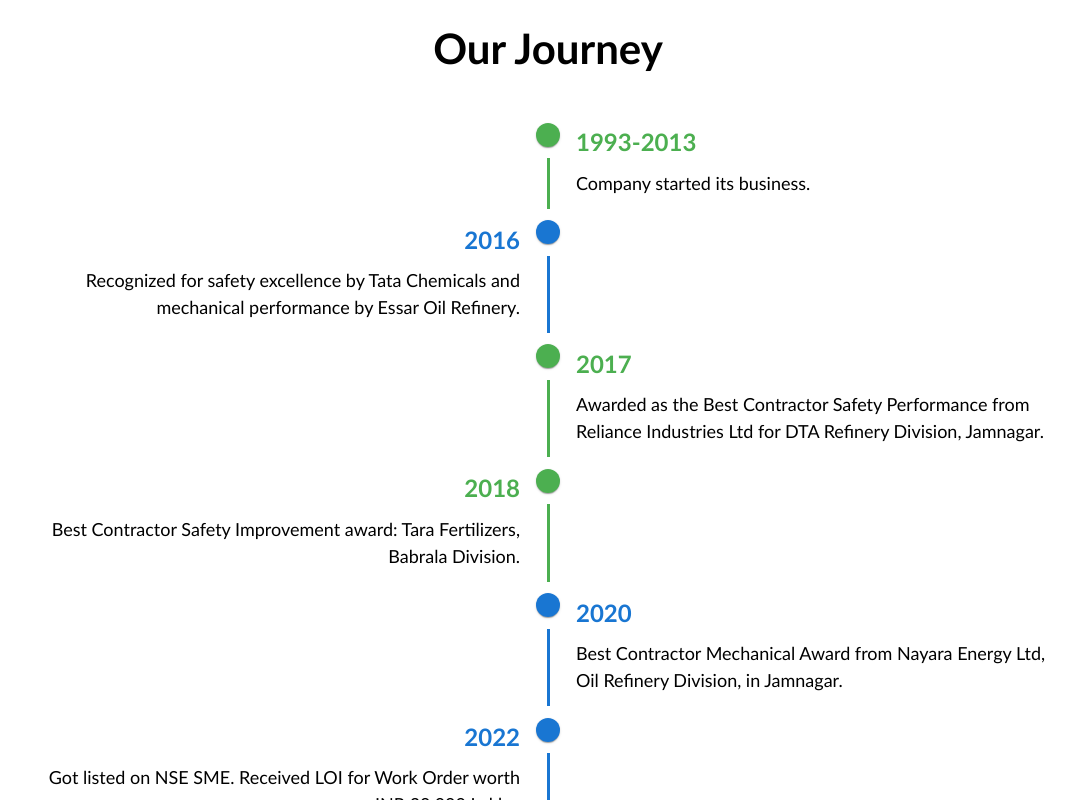
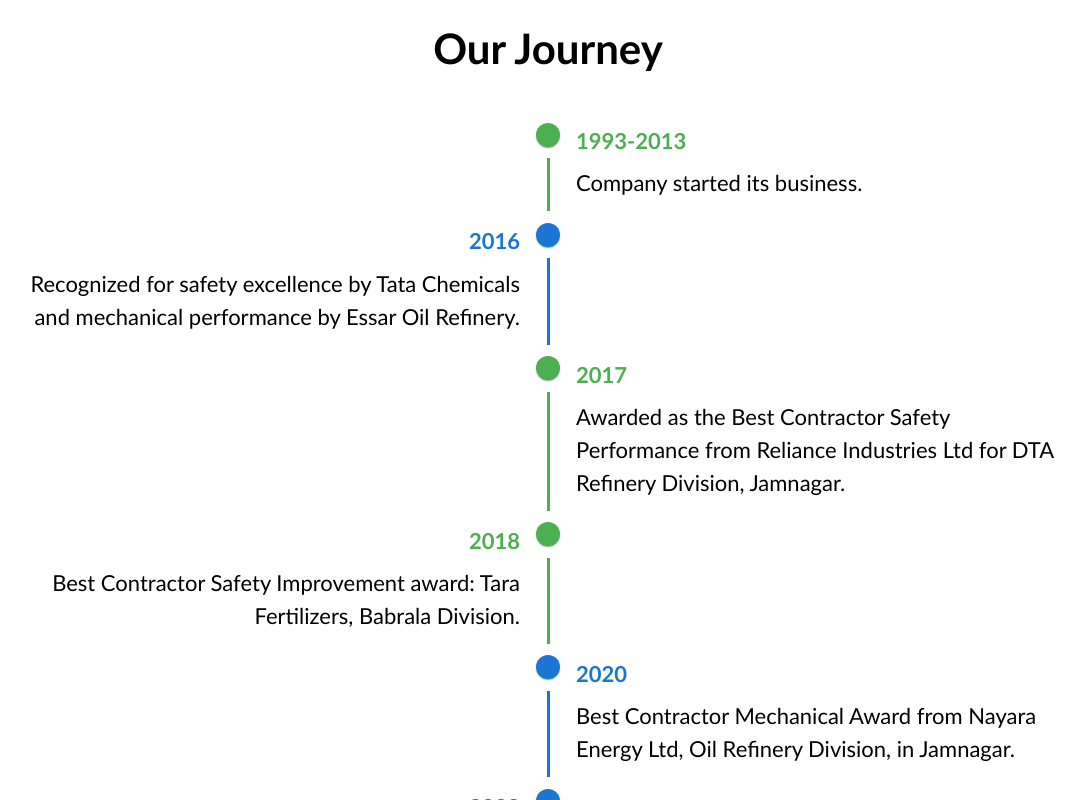
Before and after one commit to TechBinderz/RbmInfracon, a React (Vite) app: page / in a window 1280 px wide. Shown: the part 1020-1820 px from the top of the page, without its empty margins (92-1177 px from the left). Built offline with nearby package versions, Linux system fonts and the light colour scheme; no server answers.

Commit message:
added roadmap

```diff
--- a/src/features/home/CompanyDescription.tsx
+++ b/src/features/home/CompanyDescription.tsx
@@ -117,13 +117,13 @@
                 <Typography variant="h6" component="span" sx={{
                   fontWeight: 'bold',
                   color: item.color,
-                  fontSize: { xs: "18px", md: "24px" }
+                  fontSize: { xs: "18px", md: "22px" }
                 }}>
                   {item.year}
                 </Typography>
                 <Typography sx={{
                   color: '#000000',
-                  fontSize: { xs: "16px", md: "18px" },
+                  fontSize: { xs: "18px", md: "22px" },
                   mt: 1
                 }}>
                   {item.content}
```
